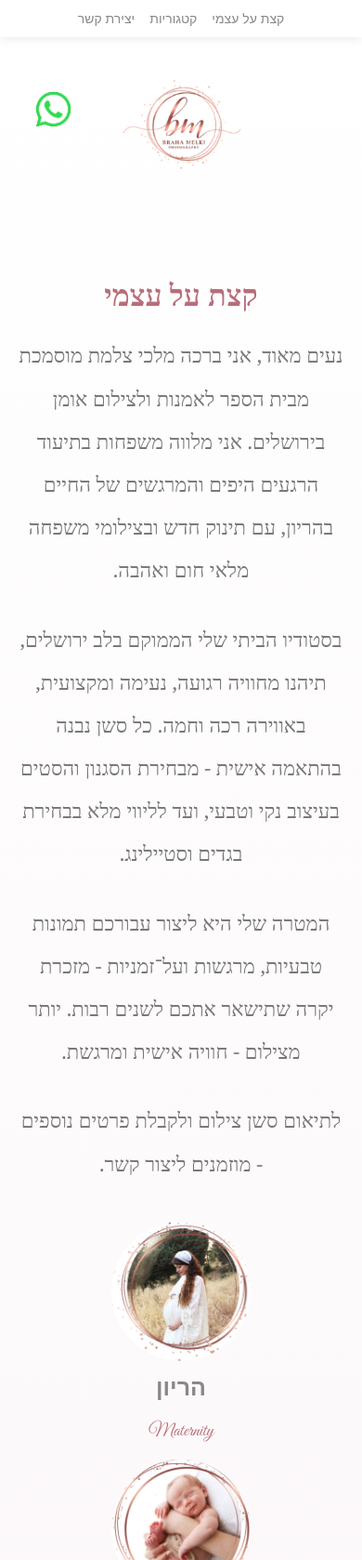
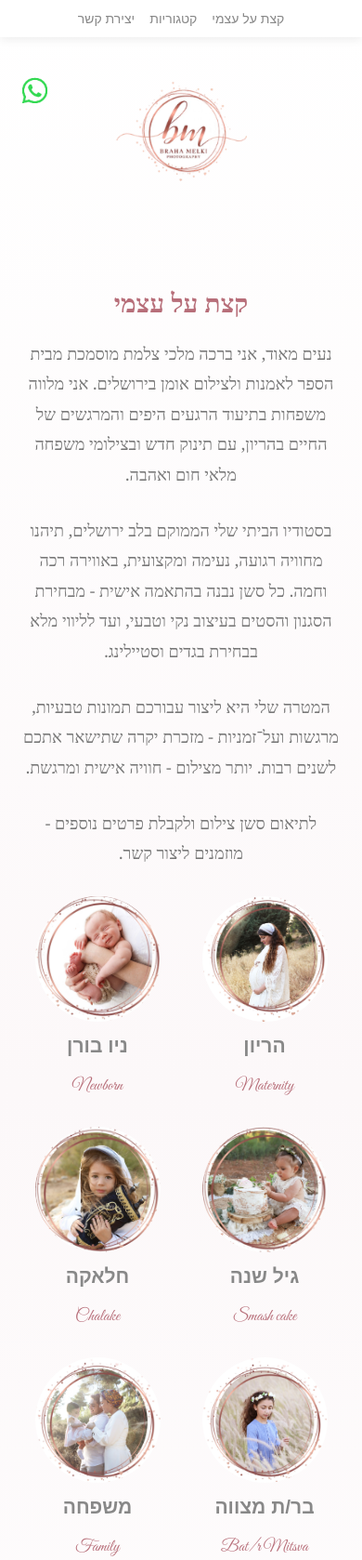
Before and after one commit to naomimelki10-ctrl/braha-photography, a website: page index.html in a window 390 px wide. Shown: the top 1678 px of the page at 93% size. Drawn offline with Linux system fonts and the light colour scheme; no server answers.

Commit message:
mobile fix

```diff
--- a/style.css
+++ b/style.css
@@ -390,3 +390,62 @@ p {
         column-count: 1;
     }
 }
+
+@media (max-width: 600px) {
+    body {
+        padding-top: 60px;
+    }
+
+    .logo {
+        width: 100%;
+        max-width: 430px;
+        margin: 10px auto 20px;
+    }
+
+    .intro-text {
+        width: 100%;
+        padding: 0 22px;
+        margin: 30px auto;
+    }
+
+    .intro-text p {
+        font-size: 18px;
+        line-height: 1.8;
+    }
+
+    .intro-title {
+        font-size: 28px;
+    }
+
+    .hero-track .slide {
+        width: 260px;
+        height: 320px;
+    }
+
+    .categories-container {
+        grid-template-columns: repeat(2, 1fr);
+        width: 100%;
+        padding: 0 20px;
+        gap: 25px 10px;
+    }
+
+    .category img {
+        width: 135px;
+        height: 135px;
+    }
+
+    .hebrew {
+        font-size: 21px;
+    }
+
+    .english {
+        font-size: 18px;
+    }
+
+    .whatsapp-float {
+        width: 55px;
+        height: 55px;
+        left: 10px;
+        top: 70px;
+    }
+}
```
Also changed, not shown: 1 other file.
